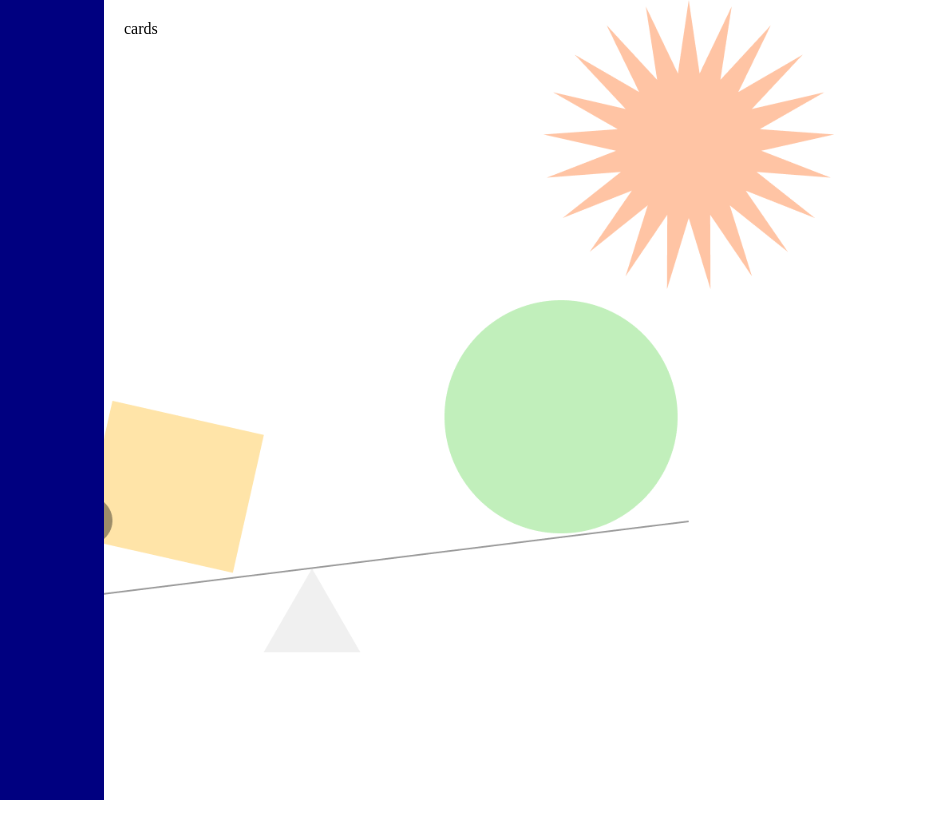
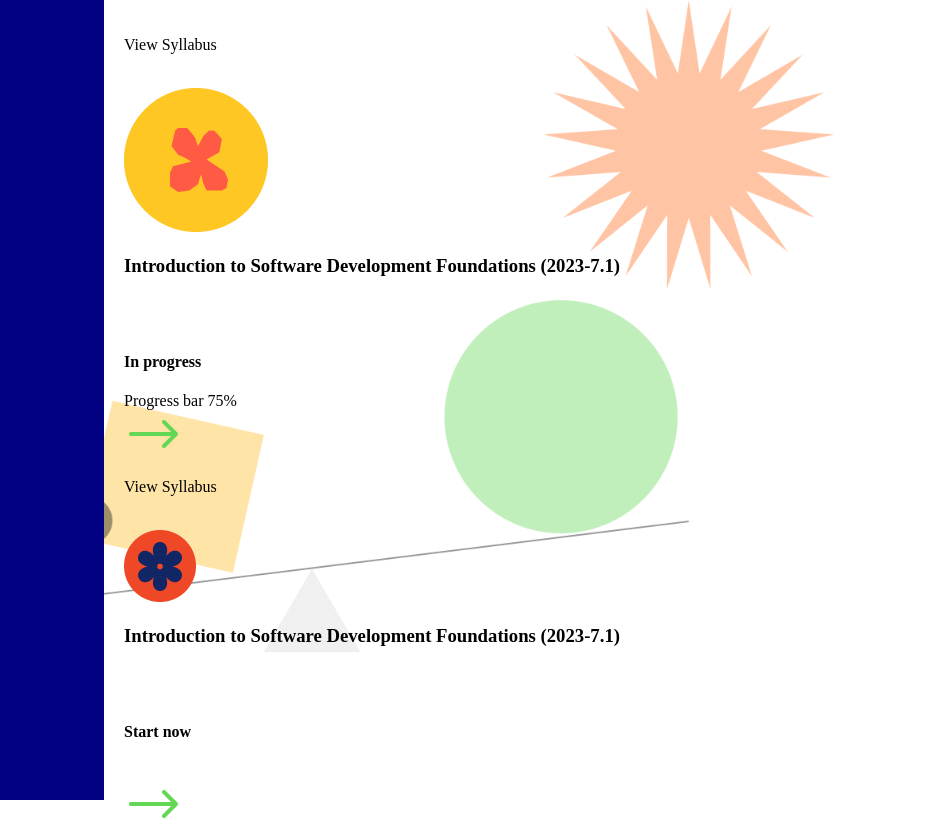
Before and after one commit to brendareyes-techprep/take_home_assignment, a website: page index.html in a window 1280 px wide. Shown: the full height of the page, 336-1280 px from the left. Before the commit the page ends 800 px from the top, so only its background shows below. Drawn offline with Linux system fonts and the light colour scheme.

Commit message:
adding cards

```diff
--- a/index.html
+++ b/index.html
@@ -28,8 +28,33 @@
                 </div>
         </aside>
         <main class="main-content">
-            <!-- this is where the cards will go -->
-            cards
+            <div class="card">
+                <p>View Syllabus</p>
+                <br>
+                <img src="assets/card thumbnail.png">
+                <br>
+                <h3>Introduction to Software Development Foundations (2023-7.1)</h3>
+                <br>
+                <div> </div>
+                <br>
+                <h4>In progress</h4>
+                Progress bar 75%
+                <br>
+                <img src="assets/arrow-default.png">
+            </div>
+            <div class="card1">
+                <p>View Syllabus</p>
+                <br>
+                <img src="assets/card thumbnail 2.png">
+                <br>
+                <h3>Introduction to Software Development Foundations (2023-7.1)</h3>
+                <br>
+                <div> </div>
+                <br>
+                <h4>Start now</h4>
+                <br>
+                <img src="assets/arrow-default.png">
+            </div>
         </main>
     </div>
 </body>
```
